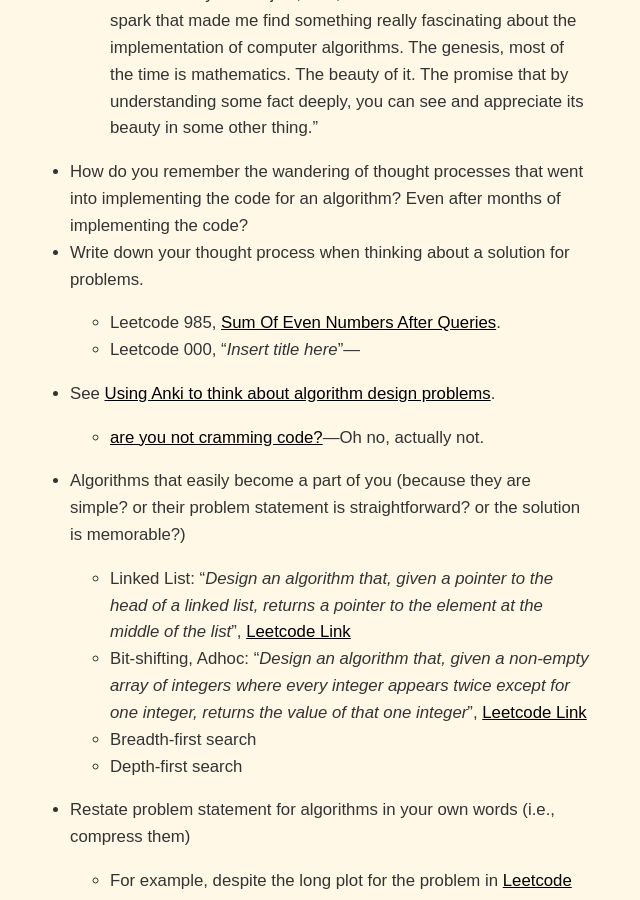
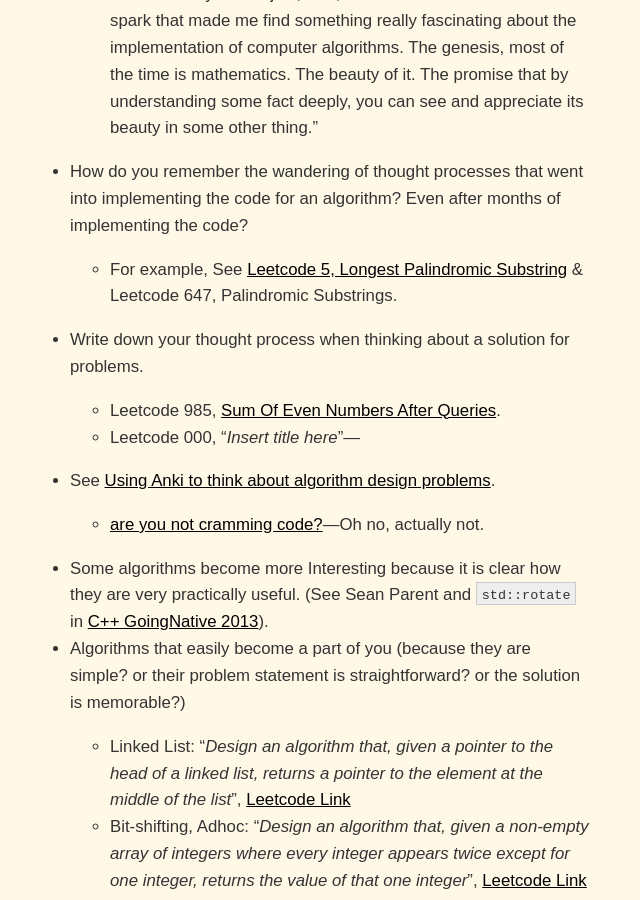
Before and after one commit to dCO2/rococo, a Jekyll site: the page built from _posts/2022-08-17-project-knuth.md, in a window 1280 px wide and 900 px high, scrolled down 964 px. Shown: the whole window, without its empty margins (346-986 px from the left). Built offline with Jekyll 4.4.1, drawn with Linux system fonts in a browser that asks for light colours; some web fonts are replaced.

Commit message:
Additions

```diff
--- a/_posts/2022-08-17-project-knuth.md
+++ b/_posts/2022-08-17-project-knuth.md
@@ -29,11 +29,13 @@ _Three Wise Men_ by Jimoh Buraimoh, 1991
 - Why learn Algorithm design?
   - "It is usually the case that when engineers learn algorithm design, they do so not primarily because it is fascinating to think about technical problems but because getting a 'FANG job' is a big motivation. The prospects of getting a FANG job doesn't excite me anymore. I just, now, want to reach back to that initial spark that made me find something really fascinating about the implementation of computer algorithms. The genesis, most of the time is mathematics. The beauty of it. The promise that by understanding some fact deeply, you can see and appreciate its beauty in some other thing."
 - How do you remember the wandering of thought processes that went into implementing the code for an algorithm? Even after months of implementing the code?
+  - For example, See [Leetcode 5, Longest Palindromic Substring]() & Leetcode 647, Palindromic Substrings.
 - Write down your thought process when thinking about a solution for problems.
   - Leetcode 985, [Sum Of Even Numbers After Queries](/2022/09/21/sum-of-even-number-after-queries).
   - Leetcode 000, "_Insert title here_"---
 - See [Using Anki to think about algorithm design problems]().
   - [are you not cramming code?]()---Oh no, actually not.
+- Some algorithms become more Interesting because it is clear how they are very practically useful. (See Sean Parent and `std::rotate` in [C++ GoingNative 2013](https://www.youtube.com/watch?v=W2tWOdzgXHA&t=2396s)).
 - Algorithms that easily become a part of you (because they are simple? or their problem statement is straightforward? or the solution is memorable?)
   - Linked List: "_Design an algorithm that, given a pointer to the head of a linked list, returns a pointer to the element at the middle of the list_", [Leetcode Link](https://leetcode.com/problems/middle-of-the-linked-list/)
   - Bit-shifting, Adhoc: "_Design an algorithm that, given a non-empty array of integers where every integer appears twice except for one integer, returns the value of that one integer_", [Leetcode Link](https://leetcode.com/problems/single-number/)
```
